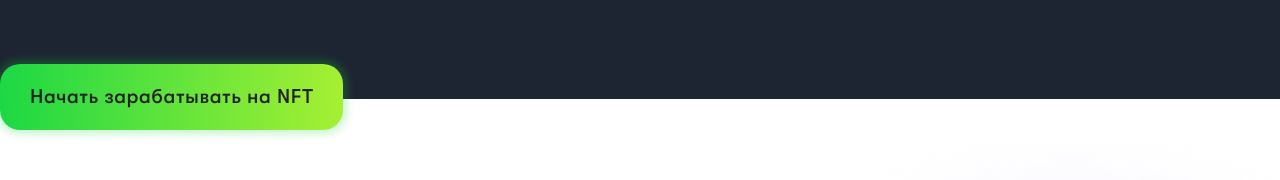
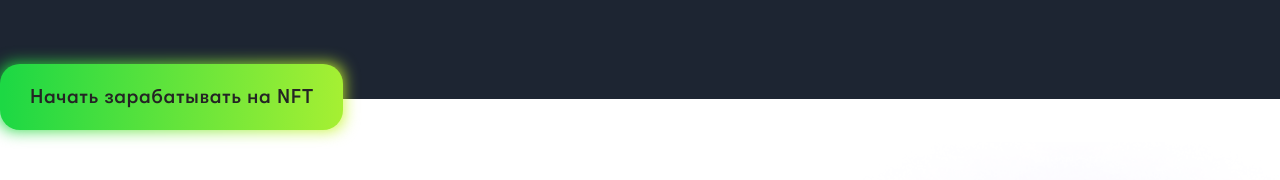
Before and after one commit to User-960/Landing-offerrum, a website: page app/index.html in a window 1280 px wide. Shown: the part 701-881 px from the top of the page. Drawn offline with Linux system fonts and the light colour scheme; files whose address does not match are found by name.

Commit message:
improve: improve button styles

```diff
--- a/app/index.html
+++ b/app/index.html
@@ -28,7 +28,7 @@
 						<p class="top__text">
 							Получи все нужные навыки для заработка на NFT всего за 28 дней!
 						</p>
-						<button class="top__btn">Начать зарабатывать на NFT</button>
+						<button class="top__btn shadow">Начать зарабатывать на NFT</button>
 					</div>
 
 					<div class="top__img">
--- a/app/scss/style.scss
+++ b/app/scss/style.scss
@@ -48,14 +48,29 @@
 
 		background: linear-gradient(92.84deg, #1dd844 1.44%, #cbf62e 126.29%);
 
-		box-shadow: 0px 0px 9px 4px rgba(29, 216, 68, 0.25);
-
 		color: $black;
 		text-align: center;
 		font-family: 'GT Walsheim Pro', arial;
 		font-size: 20px;
 		font-weight: 500;
 		line-height: 26px;
+
+		position: relative;
+
+		transition: all ease-in-out 0.09s;
+
+		&.shadow::before {
+			content: '';
+			position: absolute;
+			inset: 0px;
+			transform: translate(0px, 0px);
+			z-index: -1;
+			background: linear-gradient(0.25turn, #1dd844, #cbf62e);
+			filter: blur(8px);
+			border-radius: 14px;
+
+			transition: all ease-in-out 0.2s;
+		}
 	}
 
 	&__img {
@@ -65,6 +80,20 @@
 		right: -90px;
 		z-index: 10;
 	}
+}
+
+.top__btn:hover {
+	&.shadow::before {
+		inset: -1px;
+		filter: blur(11px);
+	}
+}
+.top__btn:disabled {
+	color: rgba(36, 36, 36, 0.5);
+}
+
+.top__btn:active {
+	box-shadow: 0px 52px 8px -47px rgba(29, 37, 50, 0.2) inset;
 }
 
 .benefits {
```
Also changed, not shown: app/css/style.min.css.
